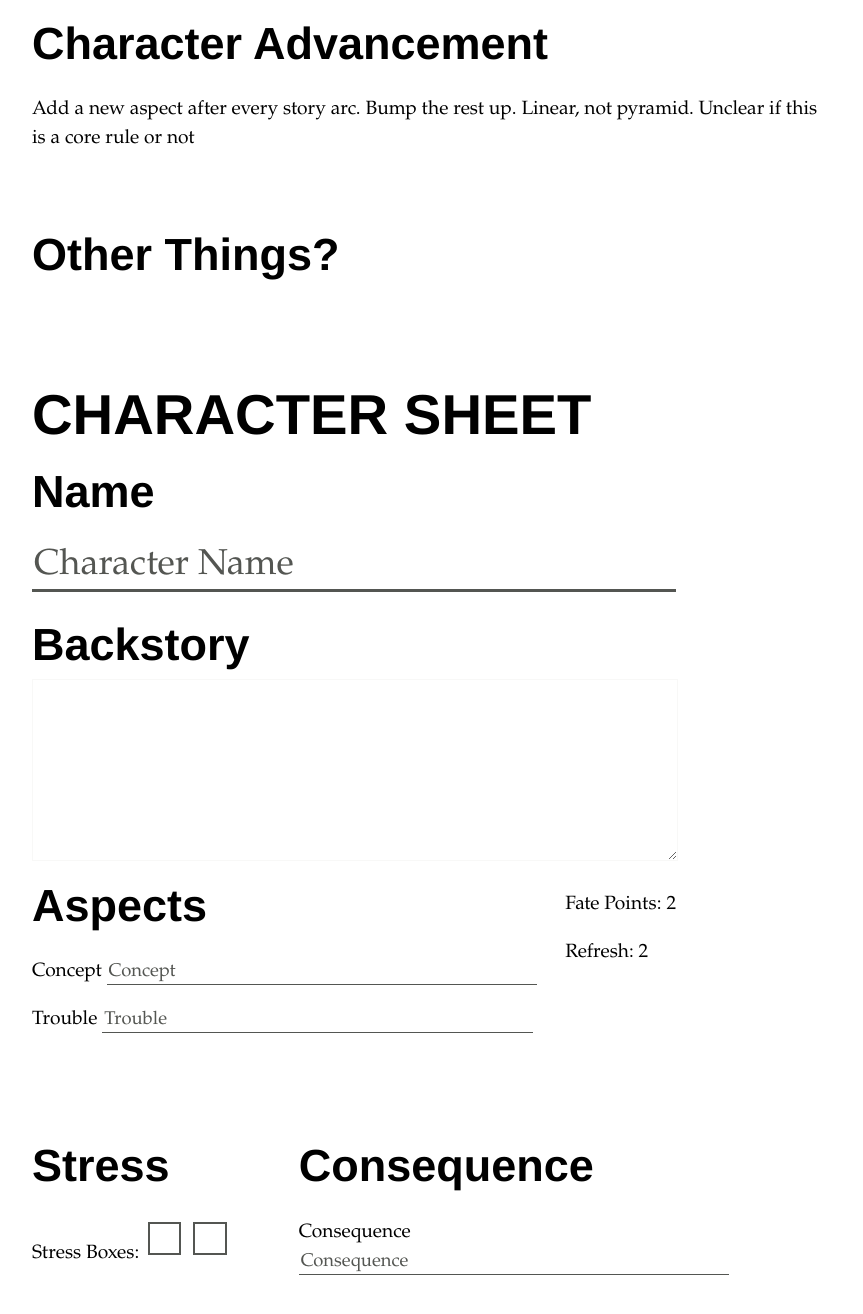
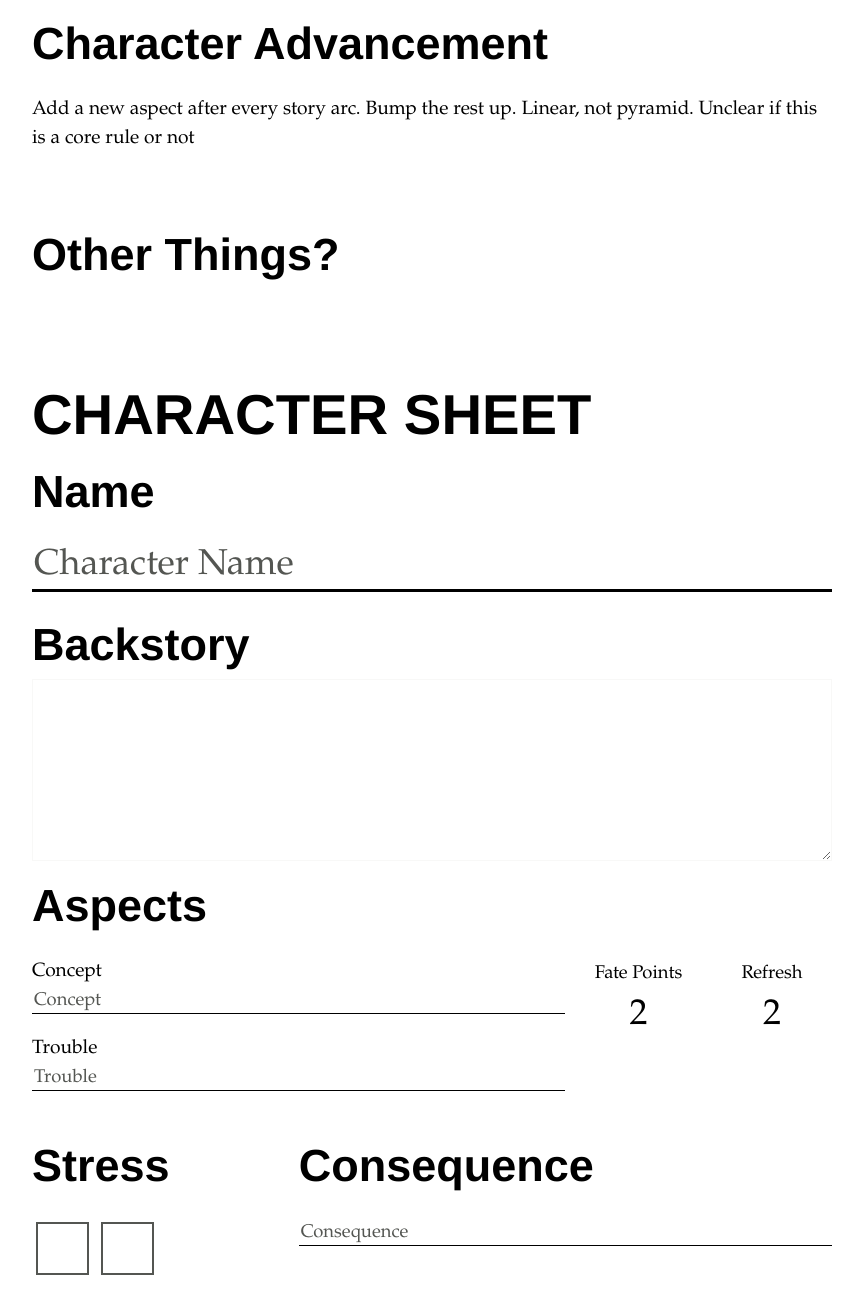
Before and after one commit to MiniFate/MiniFate, a Jekyll site: the page built from index.md, in a window 1280 px wide and 1400 px high, scrolled down 14165 px. Shown: the top 1314 px of the window, without its empty margins (208-1071 px from the left). Built offline with Jekyll 4.4.1, drawn with Linux system fonts in a browser that asks for light colours.

Commit message:
Ready for PR

```diff
--- a/assets/_sass/main.scss
+++ b/assets/_sass/main.scss
@@ -98,10 +98,14 @@ a {
   }
 }
 
-span.aspect {
+@mixin aspect-style () {
     color: $tango-dark-red;
     font-variant: small-caps;
     text-transform: lowercase;
+}
+
+span.aspect {
+  @include aspect-style();
 }
 
 span.skill {
@@ -285,39 +289,55 @@ div.character-sheet-section {
 }
 
 div#character-name {
-  grid-area: "name";
+  grid-area: name;
   grid-column: span 3;
 }
 
 div#character-backstory {
-  grid-area: "backstory";
+  grid-area: backstory;
   grid-column: span 3;
 }
 
 div#aspects {
-  grid-area: "aspect";
-  grid-column: span 2;
-}
-
-div#aspects {
-  grid-area: "aspect";
+  grid-area: aspect;
   grid-column: span 2;
 }
 
 div#fate-points {
-  grid-area: "fatepoints";
+  grid-area: fatepoints;
   grid-column: span 1;
   //border: 0.1em solid $tango-light-grey;
+  align-self: center;
 }
 
 div#stress {
-  grid-area: "stressbox";
+  grid-area: stressbox;
   grid-column: span 1;
 }
 
 div#consequence {
-  grid-area: "consequence";
+  grid-area: consequence;
   grid-column: span 2;
+}
+
+label.stress-box-label, label.consequence-label {
+  display: none;
+}
+
+div#fate-points {
+  display: flex;
+}
+
+div.fate-points-block {
+  flex-grow: 1;
+  flex-basis: auto;
+  font-family: $serif-font-family;
+  font-size: $text-sm;
+  text-align: center;
+}
+
+span.fate-points-number {
+  font-size: $text-lg;
 }
 
 @mixin placeholder-text-style ($color, $font-variant, $text-transform) {
@@ -364,13 +384,20 @@ textarea {
   border: 0.1em solid $tango-light-grey;
   font-family: $serif-font-family;
   font-size: $text-sm;
+  width: 100%;
+  // Prevent overflowing the div
+  // https://stackoverflow.com/questions/628500/can-i-stop-100-width-text-boxes-from-extending-beyond-their-containers
+  box-sizing: border-box;
 }
 
 input[type=text] {
-  width: 80%;
   border: none;
-  border-bottom: 0.1em solid $tango-dark-grey;
+  border-bottom: 0.1em solid black;
   font-family: $serif-font-family;
+  width: 100%;
+  // Prevent overflowing the div
+  // https://stackoverflow.com/questions/628500/can-i-stop-100-width-text-boxes-from-extending-beyond-their-containers
+  box-sizing: border-box;
 
   &.character-name {
     font-size: $text-lg;
@@ -379,23 +406,18 @@ input[type=text] {
 
   &.aspect-box {
     font-size: $text-sm;
-    font-variant: small-caps;
-    text-transform: lowercase;
-    color: $tango-dark-red;
+    @include aspect-style();
   }
 
   // Style placeholder text (which is different for every damn browser
   @include placeholder-text-style($tango-dark-grey, none, capitalize);
 }
 
-input[type=text].aspect-box {
-}
-
 // Stress checkboxes
 input[type="checkbox"].stress {
     -webkit-appearance:none;
-    width: 2.5em;
-    height: 2.5em;
+    width: 4em;
+    height: 4em;
     background:white;
     border: 0.2em solid $tango-dark-grey;
 
```
Also changed, not shown: _chapters/01-character_sheet.md (+23 -9 lines).
